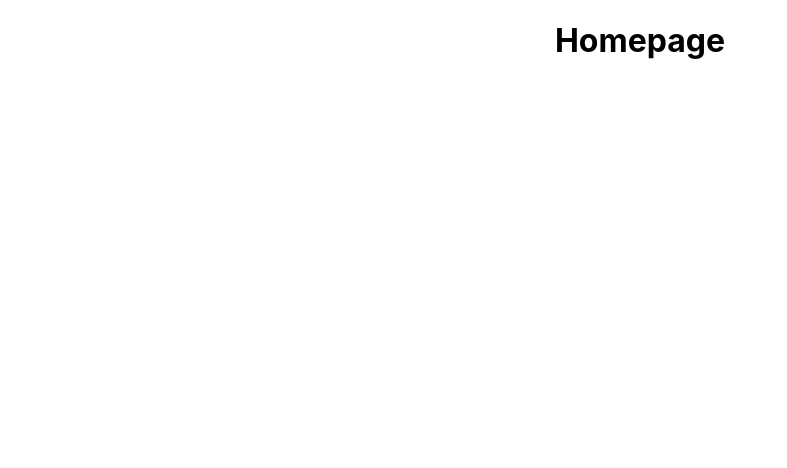
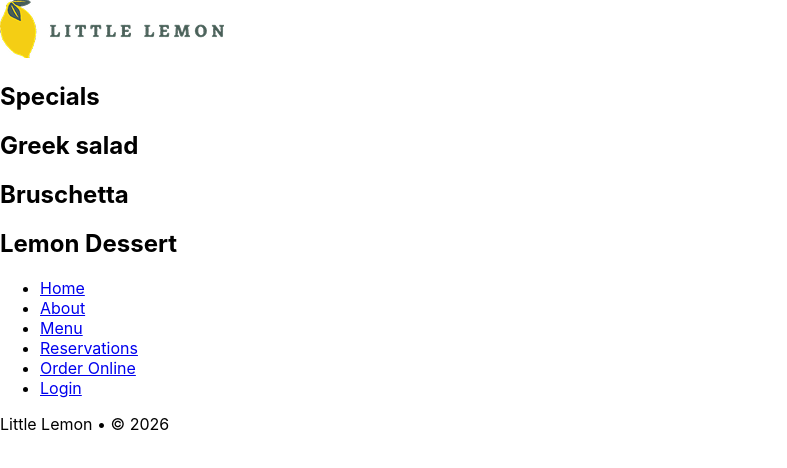
Before and after one commit to dominika-szeliga/portfolio-finish-project, a React (Create React App) app in the folder little-lemon/: page / in a window 1280 px wide. Shown: the top 468 px of the page, without its empty margins (0-787 px from the left). Built offline with nearby package versions, Linux system fonts and the light colour scheme.

Commit message:
configuration of HTML document with metatags

```diff
--- a/little-lemon/src/App.js
+++ b/little-lemon/src/App.js
@@ -1,10 +1,19 @@
 import './App.css';
+import Header from './Header';
+import Main from './Main';
+import Nav from './Nav';
+import Footer from './Footer';
+
+
 
 function App() {
   return (
-    <div className="App">
-      <h1>Homepage</h1>
-    </div>
+    <>
+      <Header/>
+      <Main/>
+      <Nav/>
+      <Footer/>
+    </>
   );
 }
 
--- /dev/null
+++ b/little-lemon/src/Footer.js
@@ -0,0 +1,7 @@
+function Footer() {
+    return(
+        <p>Little Lemon • © 2026</p>
+    )
+}
+
+export default Footer;
--- /dev/null
+++ b/little-lemon/src/Header.js
@@ -0,0 +1,9 @@
+function Header() {
+    return(
+     <header>
+        <img src='/logo.png' alt='logo_little_lemon'/>
+    </header>
+    )
+}
+
+export default Header;
--- /dev/null
+++ b/little-lemon/src/Main.js
@@ -0,0 +1,20 @@
+function Main() {
+    return(
+        <main>
+            <section>
+                <h1>Specials</h1>
+            </section>
+          <article>
+            <h2>Greek salad</h2>
+          </article>
+          <article>
+            <h2>Bruschetta</h2>
+          </article>
+          <article>
+            <h2>Lemon Dessert</h2>
+          </article>
+       </main>
+       )
+}
+
+export default Main;
--- /dev/null
+++ b/little-lemon/src/Nav.js
@@ -0,0 +1,16 @@
+function Nav() {
+    return(
+        <nav>
+          <ul>
+            <li><a href='#home'>Home</a></li>
+            <li><a href='#about'>About</a></li>
+            <li><a href='#menu'>Menu</a></li>
+            <li><a href='#reservations'>Reservations</a></li>
+            <li><a href='#order_online'>Order Online</a></li>
+            <li><a href='#login'>Login</a></li>
+          </ul>
+        </nav>
+        )
+}
+
+export default Nav;
```
Also changed, not shown: little-lemon/src/index.html (added, +47 -0 lines), little-lemon/public/logo.png (added).
